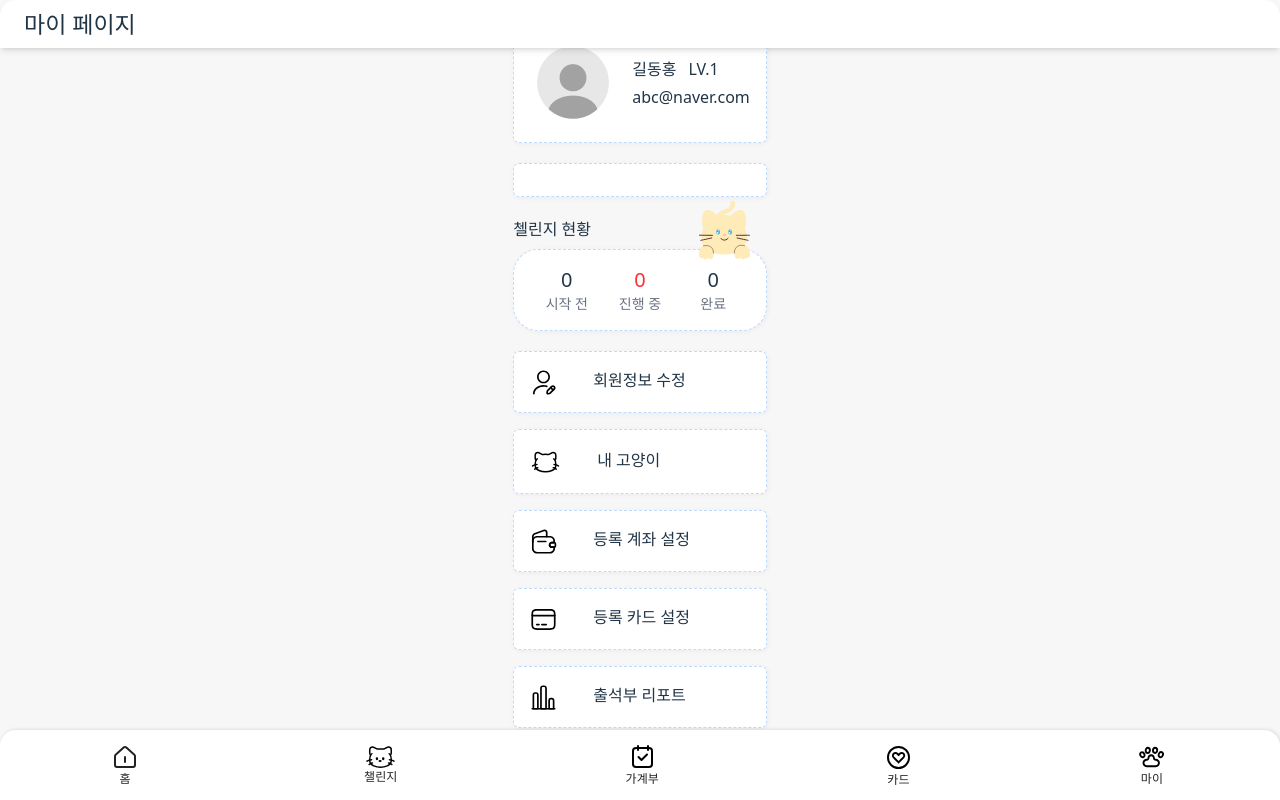
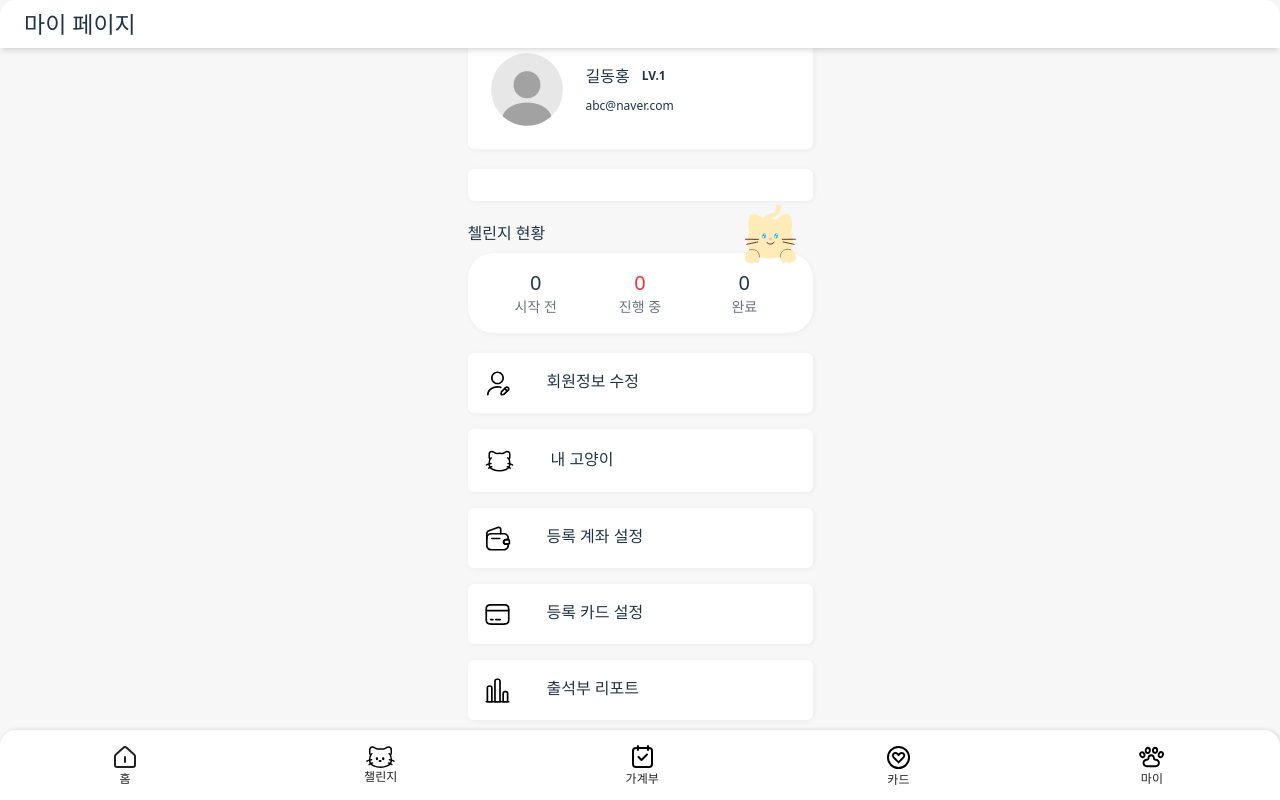
Before and after one commit to jeon-cola/tikkeulnyang, a React (Vite) app in the folder FE/: page /mypage in a window 1280 px wide. Built offline with nearby package versions, Linux system fonts and the light colour scheme.

Commit message:
Feat: 마이 페이지 메뉴화면 구현

```diff
--- a/FE/dev-dist/sw.js
+++ b/FE/dev-dist/sw.js
@@ -82,7 +82,7 @@ define(['./workbox-54d0af47'], (function (workbox) { 'use strict';
     "revision": "3ca0b8505b4bec776b69afdba2768812"
   }, {
     "url": "index.html",
-    "revision": "0.rm0if259ofo"
+    "revision": "0.t71lejk453o"
   }], {});
   workbox.cleanupOutdatedCaches();
   workbox.registerRoute(new workbox.NavigationRoute(workbox.createHandlerBoundToURL("index.html"), {
--- a/FE/index.html
+++ b/FE/index.html
@@ -5,7 +5,7 @@
     <script src="https://developers.kakao.com/sdk/js/kakao.js"></script>
     <meta charset="UTF-8" />
     <link rel="icon" type="image/svg+xml" href="/vite.svg" />
-    <meta name="viewport" content="width=device-width, initial-scale=1.0" />
+    <meta name="viewport" content="width=device-width, initial-scale=1.0 " />
     <title>Vite + React</title>
   </head>
   <body>
--- /dev/null
+++ b/FE/src/features/mypage/components/Correction.jsx
@@ -0,0 +1,7 @@
+export default function Correction () {
+    return(
+        <div>
+
+        </div>
+    )
+}
--- a/FE/src/features/mypage/components/MyPageMenu.jsx
+++ b/FE/src/features/mypage/components/MyPageMenu.jsx
@@ -19,37 +19,37 @@ export default function MyPageMenu() {
   const [completedChallenges, setCompletedChallenges] = useState(0)
 
   return(
-      <div className="flex flex-col justify-center gap-5">
+      <div className="flex flex-col justify-center gap-5 min-w-[345px]">
 
         <CustomHeader title="마이 페이지"/>
 
         {/* 유저 정보 */}
-        <div className="w-full bg-white shadow-[1px_1px_5px_rgba(0,0,0,0.05)] rounded-[6px] flex items-center p-4 border border-dashed border-blue-200">
+        <div className="w-full bg-white shadow-[1px_1px_5px_rgba(0,0,0,0.05)] rounded-[6px] flex items-center p-4">
           <div className="mr-4">
             <img src={userImage} alt="유저 이미지"/>
           </div>
           <div className="flex flex-col">
             <div className="flex items-center mb-1 gap-3">
-              <span>{userName}</span>
-              <span>{userLevel}</span>
+              <span className="font-semibold">{userName}</span>
+              <span className="font-semibold text-xs">{userLevel}</span>
             </div>
             <div>
-              <span>{userEmail}</span>
+              <span className="font-regular text-xs">{userEmail}</span>
             </div>
           </div>
         </div>
 
           {/* 예치금 */}
-        <div className="w-full bg-white shadow-[1px_1px_5px_rgba(0,0,0,0.05)] rounded-[6px] flex items-center p-4 border border-dashed border-blue-200">
+        <div className="w-full bg-white shadow-[1px_1px_5px_rgba(0,0,0,0.05)] rounded-[6px] flex items-center p-4">
 
         </div>
 
         {/* 챌린지 현황 */}
         <div className="relative"> {/* 전체를 감싸는 컨테이너 */}
-          <p className="text-left">첼린지 현황</p>
+          <p className="text-left font-semibold">첼린지 현황</p>
 
           {/* 박스 */}
-          <div className="w-full bg-white shadow-[1px_1px_5px_rgba(0,0,0,0.05)] rounded-[25px] flex justify-between items-center p-4 border border-dashed border-blue-200 mt-2">
+          <div className="w-full bg-white shadow-[1px_1px_5px_rgba(0,0,0,0.05)] rounded-[25px] flex justify-between items-center p-4 mt-2">
             <div className="flex flex-col items-center w-1/3">
               <p className="text-xl font-medium">{pendingChallenges}</p>
               <p className="text-sm text-gray-500">시작 전</p>
@@ -74,52 +74,52 @@ export default function MyPageMenu() {
 
         <div className="flex flex-col gap-4">
           {/* 회원정보 수정 */}
-          <div className="w-full bg-white shadow-[1px_1px_5px_rgba(0,0,0,0.05)] rounded-[6px] flex gap-5 items-center p-4 border border-dashed border-blue-200">
+          <div className="w-full bg-white shadow-[1px_1px_5px_rgba(0,0,0,0.05)] rounded-[6px] flex gap-5 items-center p-4">
             <div className="mr-4">
               <CorrectionIcon/>
             </div>
               <div className="flex items-center mb-1 gap-3">
-                <p>회원정보 수정</p>
+                <p className="font-regular">회원정보 수정</p>
               </div>
           </div>
 
           {/* 내 고양이 */}
-          <div className="w-full bg-white shadow-[1px_1px_5px_rgba(0,0,0,0.05)] rounded-[6px] flex gap-5 items-center p-4 border border-dashed border-blue-200">
+          <div className="w-full bg-white shadow-[1px_1px_5px_rgba(0,0,0,0.05)] rounded-[6px] flex gap-5 items-center p-4">
             <div className="mr-4">
                 <MyCatIcon/>
               </div>
               <div className="flex items-center mb-1 gap-3">
-                <p>내 고양이</p>
+                <p className="font-regular">내 고양이</p>
               </div>
           </div>
 
           {/* 등록 계좌 설정 */}
-          <div className="w-full bg-white shadow-[1px_1px_5px_rgba(0,0,0,0.05)] rounded-[6px] flex gap-5 items-center p-4 border border-dashed border-blue-200">
+          <div className="w-full bg-white shadow-[1px_1px_5px_rgba(0,0,0,0.05)] rounded-[6px] flex gap-5 items-center p-4">
             <div className="mr-4">
               <AccountIcon/>
             </div>
             <div className="flex items-center mb-1 gap-3">
-              <p>등록 계좌 설정</p>
+              <p className="font-regular">등록 계좌 설정</p>
             </div>
           </div>
 
           {/* 등록 카드 설정 */}
-          <div className="w-full bg-white shadow-[1px_1px_5px_rgba(0,0,0,0.05)] rounded-[6px] flex gap-5 items-center p-4 border border-dashed border-blue-200">
+          <div className="w-full bg-white shadow-[1px_1px_5px_rgba(0,0,0,0.05)] rounded-[6px] flex gap-5 items-center p-4">
             <div className="mr-4">
               <CardIcon/>
             </div>
             <div className="flex items-center mb-1 gap-3">
-              <p>등록 카드 설정</p>
+              <p className="font-regular">등록 카드 설정</p>
             </div>
           </div>
 
           {/* 출석부 리포트 */}
-          <div className="w-full bg-white shadow-[1px_1px_5px_rgba(0,0,0,0.05)] rounded-[6px] flex gap-5 flex items-center p-4 border border-dashed border-blue-200">
+          <div className="w-full bg-white shadow-[1px_1px_5px_rgba(0,0,0,0.05)] rounded-[6px] flex gap-5 flex items-center p-4">
             <div className="mr-4">
               <ReportIcon/>
             </div>
             <div className="flex items-center mb-1 gap-3">
-              <p>출석부 리포트</p>
+              <p className="font-regular">출석부 리포트</p>
             </div>
           </div>
 
--- a/FE/src/features/mypage/myPageMain.jsx
+++ b/FE/src/features/mypage/myPageMain.jsx
@@ -5,6 +5,7 @@ export default function MyPageMain(){
     return(
         <Routes>
             <Route path="/" element={<MyPageMenu/>}/>
+            <Route/>
         </Routes>
     )
 }
```
